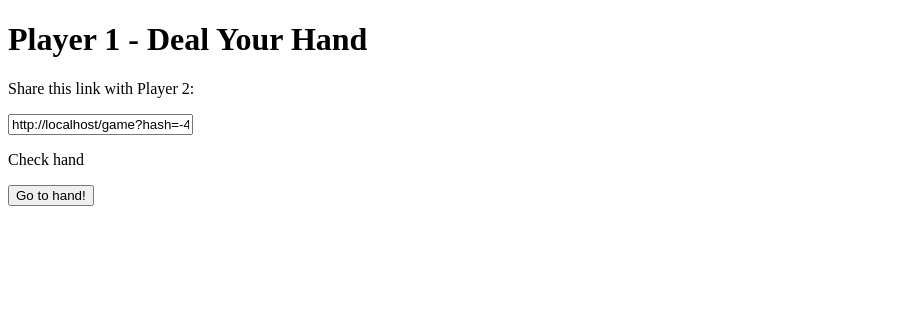
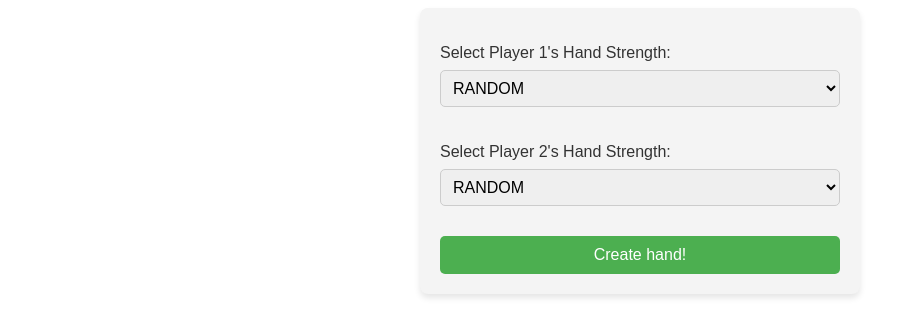
Before and after one commit to viirret/heads-up-hand, a SvelteKit app: page / in a window 1280 px wide. Shown: the top 336 px of the page, without its empty margins (0-915 px from the left). Built offline with nearby package versions, Linux system fonts and the light colour scheme.

Commit message:
Multiple choice for game creation

```diff
--- a/src/lib/card_image.ts
+++ b/src/lib/card_image.ts
@@ -1,5 +1,6 @@
 import { extractRank, extractSuit, rankValue } from '$lib/poker';
 
+// Get file path for a specific card.
 export function getCardImage(card: string): string {
 	const rank = extractRank(card);
 	const suit = extractSuit(card);
--- a/src/lib/deck.ts
+++ b/src/lib/deck.ts
@@ -1,3 +1,6 @@
+import { extractSuit, countSuits, extractRank } from '$lib/poker';
+
+// Create a deck of all cards.
 export function createDeck(): string[] {
 	const suits = ['hearts', 'diamonds', 'clubs', 'spades'];
 
@@ -14,6 +17,77 @@ export function createDeck(): string[] {
 	return deck;
 }
 
+// This is like a "ready deck",
+// we are only using these cards of the full deck.
+export type DeckType = {
+	player1Hand: string[];
+	player2Hand: string[];
+	communityCards: string[];
+};
+
+// Deal random cards for certain amount
+export function dealRandomAmount(amount: number): string[] {
+	let randomDeck = shuffleDeck(createDeck());
+	return randomDeck.slice(0, amount);
+}
+
+// Deal two cards that are suited.
+export function dealSuitedHand(): string[] {
+	let cards: string[];
+	let suits: string[];
+
+	// Keep dealing until a suited hand is found
+	do {
+		cards = dealRandomAmount(2);
+		suits = cards.map((card) => extractSuit(card));
+	} while (suits[0] !== suits[1]);
+
+	return cards;
+}
+
+// Deal two cards that are offsuit.
+export function dealOffsuitHand(): string[] {
+	let cards: string[];
+	let suits: string[];
+
+	// Keep dealing until a offsuite hand is found
+	do {
+		cards = dealRandomAmount(2);
+		suits = cards.map((card) => extractSuit(card));
+	} while (suits[0] === suits[1]);
+
+	return cards;
+}
+
+// Deal two cards that form a pair.
+export function dealPairedHand(): string[] {
+	let deck = shuffleDeck(createDeck());
+
+	// Extract only the ranks from the deck
+	const ranks = deck.map((card) => extractRank(card));
+
+	// Find the first rank that appears twice
+	const pairRank = ranks.find((rank, index) => ranks.indexOf(rank) !== index);
+
+	// Find the first two cards in the deck with that rank
+	const pair = deck.filter((card) => extractRank(card) === pairRank).slice(0, 2);
+
+	return pair;
+}
+
+// Check if player cards, opponent cards or community cards contain duplicates.
+export function verifyUniqueness(
+	hand1: string[],
+	hand2: string[],
+	communityCards: string[]
+): boolean {
+	return (
+		hand1.every((card) => !hand2.includes(card)) &&
+		hand1.every((card) => !communityCards.includes(card)) &&
+		hand2.every((card) => !communityCards.includes(card))
+	);
+}
+
 // Fisher-Yates shuffle algorithm
 function shuffleDeck(deck: string[]): string[] {
 	for (let i = deck.length - 1; i > 0; i--) {
@@ -22,22 +96,3 @@ function shuffleDeck(deck: string[]): string[] {
 	}
 	return deck;
 }
-
-export function dealGame(): {
-	player1Hand: string[];
-	player2Hand: string[];
-	commonCards: string[];
-} {
-	let deck = shuffleDeck(createDeck());
-
-	// Deal two cards for Player 1
-	const player1Hand = [deck[0], deck[1]];
-
-	// Deal two cards for Player 2
-	const player2Hand = [deck[2], deck[3]];
-
-	// Deal five common cards
-	const commonCards = [deck[4], deck[5], deck[6], deck[7], deck[8]];
-
-	return { player1Hand, player2Hand, commonCards };
-}
--- a/src/lib/gamedata.ts
+++ b/src/lib/gamedata.ts
@@ -3,6 +3,6 @@ export type Role = 'player1' | 'player2' | undefined;
 export type GameData = {
 	player1Hand: string[];
 	player2Hand: string[];
-	commonCards: string[];
+	communityCards: string[];
 	role: Role;
 };
--- a/src/lib/poker.ts
+++ b/src/lib/poker.ts
@@ -18,6 +18,7 @@ export function rankValue(rank: string): number {
 	else return parseInt(rank, 10); // For numeric values like '2', '9', etc.
 }
 
+// The "type" of "class" of a hand.
 export enum HandType {
 	royal_flush = 'Royal flush',
 	straight_flush = 'Straight flush',
@@ -31,12 +32,14 @@ export enum HandType {
 	high_card = 'High card'
 }
 
+// Hand in poker.ts
 export type Hand = {
 	type: HandType;
 	order: (typeof handOrder)[HandType];
 	hand: string[];
 };
 
+// Result of river hand comparison.
 export enum HandResult {
 	victory = 'VICTORY',
 	loss = 'LOSS',
@@ -57,6 +60,7 @@ const handOrder = {
 	[HandType.high_card]: 10
 };
 
+// Compare two hands against each other.
 export function compareHands(ownHand: Hand, opponentHand: Hand): HandResult {
 	if (ownHand.order < opponentHand.order) {
 		return HandResult.victory;
@@ -69,76 +73,77 @@ export function compareHands(ownHand: Hand, opponentHand: Hand): HandResult {
 	}
 }
 
-export function createHand(ownHand: string[], commonCards: string[]): Hand {
-	if (isRoyalFlush(ownHand, commonCards)) {
+// Get hand "type" from hand.
+export function createHand(ownHand: string[], communityCards: string[]): Hand {
+	if (isRoyalFlush(ownHand, communityCards)) {
 		return {
 			type: HandType.royal_flush,
 			order: handOrder[HandType.royal_flush],
-			hand: combineReadyHand(ownHand, commonCards)
+			hand: combineReadyHand(ownHand, communityCards)
 		};
-	} else if (isStraightFlush(ownHand, commonCards)) {
+	} else if (isStraightFlush(ownHand, communityCards)) {
 		return {
 			type: HandType.straight_flush,
 			order: handOrder[HandType.straight_flush],
-			hand: combineReadyHand(ownHand, commonCards)
+			hand: combineReadyHand(ownHand, communityCards)
 		};
-	} else if (isFourOfAKind(ownHand, commonCards)) {
+	} else if (isFourOfAKind(ownHand, communityCards)) {
 		return {
 			type: HandType.four_of_a_kind,
 			order: handOrder[HandType.four_of_a_kind],
-			hand: combineReadyHand(ownHand, commonCards)
+			hand: combineReadyHand(ownHand, communityCards)
 		};
-	} else if (isFullHouse(ownHand, commonCards)) {
+	} else if (isFullHouse(ownHand, communityCards)) {
 		return {
 			type: HandType.full_house,
 			order: handOrder[HandType.full_house],
-			hand: combineReadyHand(ownHand, commonCards)
+			hand: combineReadyHand(ownHand, communityCards)
 		};
-	} else if (isFlush(ownHand, commonCards)) {
+	} else if (isFlush(ownHand, communityCards)) {
 		return {
 			type: HandType.flush,
 			order: handOrder[HandType.flush],
-			hand: combineReadyHand(ownHand, commonCards)
+			hand: combineReadyHand(ownHand, communityCards)
 		};
-	} else if (isStraight(ownHand, commonCards)) {
+	} else if (isStraight(ownHand, communityCards)) {
 		return {
 			type: HandType.straight,
 			order: handOrder[HandType.straight],
-			hand: combineReadyHand(ownHand, commonCards)
+			hand: combineReadyHand(ownHand, communityCards)
 		};
-	} else if (isThreeOfAKind(ownHand, commonCards)) {
+	} else if (isThreeOfAKind(ownHand, communityCards)) {
 		return {
 			type: HandType.three_of_a_kind,
 			order: handOrder[HandType.three_of_a_kind],
-			hand: combineReadyHand(ownHand, commonCards)
+			hand: combineReadyHand(ownHand, communityCards)
 		};
-	} else if (isTwoPair(ownHand, commonCards)) {
+	} else if (isTwoPair(ownHand, communityCards)) {
 		return {
 			type: HandType.two_pair,
 			order: handOrder[HandType.two_pair],
-			hand: combineReadyHand(ownHand, commonCards)
+			hand: combineReadyHand(ownHand, communityCards)
 		};
-	} else if (isPair(ownHand, commonCards)) {
+	} else if (isPair(ownHand, communityCards)) {
 		return {
 			type: HandType.pair,
 			order: handOrder[HandType.pair],
-			hand: combineReadyHand(ownHand, commonCards)
+			hand: combineReadyHand(ownHand, communityCards)
 		};
 	} else {
 		return {
 			type: HandType.high_card,
 			order: handOrder[HandType.high_card],
-			hand: combineReadyHand(ownHand, commonCards)
+			hand: combineReadyHand(ownHand, communityCards)
 		};
 	}
 }
 
-function combineReadyHand(ownHand: string[], commonCard: string[]): string[] {
-	return [...ownHand, ...commonCard];
+function combineReadyHand(ownHand: string[], communityCards: string[]): string[] {
+	return [...ownHand, ...communityCards];
 }
 
 // Count occurrences of each rank
-function countRanks(ranks: string[]): Record<string, number> {
+export function countRanks(ranks: string[]): Record<string, number> {
 	return ranks.reduce(
 		(count, rank) => {
 			count[rank] = (count[rank] || 0) + 1;
@@ -149,7 +154,7 @@ function countRanks(ranks: string[]): Record<string, number> {
 }
 
 // Count occurrences of each suit
-function countSuits(suits: string[]): Record<string, number> {
+export function countSuits(suits: string[]): Record<string, number> {
 	return suits.reduce(
 		(count, suit) => {
 			count[suit] = (count[suit] || 0) + 1;
@@ -160,34 +165,37 @@ function countSuits(suits: string[]): Record<string, number> {
 }
 
 // Checking if Royal Flush cards are indeed royal.
-function isRoyal(ownHand: string[], commonCards: string[]): boolean {
-	const cards = [...commonCards, ...ownHand];
+function isRoyal(ownHand: string[], communityCards: string[]): boolean {
+	const cards = [...communityCards, ...ownHand];
 
 	const royalRanks = ['10', 'J', 'Q', 'K', 'A'];
 	const ranks = cards.map((card) => extractRank(card));
 	return royalRanks.every((rank) => ranks.includes(rank));
 }
 
-function isRoyalFlush(ownHand: string[], commonCards: string[]): boolean {
-	if (isStraightFlush(ownHand, commonCards)) {
-		if (isRoyal(ownHand, commonCards)) {
+// Does the hand form royal flush?
+function isRoyalFlush(ownHand: string[], communityCards: string[]): boolean {
+	if (isStraightFlush(ownHand, communityCards)) {
+		if (isRoyal(ownHand, communityCards)) {
 			return true;
 		}
 	}
 	return false;
 }
 
-function isStraightFlush(ownHand: string[], commonCards: string[]): boolean {
-	if (isFlush(ownHand, commonCards)) {
-		if (isStraight(ownHand, commonCards)) {
+// Does the hand form straight flush?
+function isStraightFlush(ownHand: string[], communityCards: string[]): boolean {
+	if (isFlush(ownHand, communityCards)) {
+		if (isStraight(ownHand, communityCards)) {
 			return true;
 		}
 	}
 	return false;
 }
 
-function isFourOfAKind(ownHand: string[], commonCards: string[]): boolean {
-	const cards = [...commonCards, ...ownHand];
+// Does the hand form quads?
+function isFourOfAKind(ownHand: string[], communityCards: string[]): boolean {
+	const cards = [...communityCards, ...ownHand];
 
 	const ranks = cards.map((card) => extractRank(card));
 	const rankCount = countRanks(ranks);
@@ -195,8 +203,9 @@ function isFourOfAKind(ownHand: string[], commonCards: string[]): boolean {
 	return Object.values(rankCount).some((count) => count === 4);
 }
 
-function isFullHouse(ownHand: string[], commonCards: string[]): boolean {
-	const cards = [...commonCards, ...ownHand];
+// Does the hand form full house?
+function isFullHouse(ownHand: string[], communityCards: string[]): boolean {
+	const cards = [...communityCards, ...ownHand];
 	const ranks = cards.map((card) => extractRank(card));
 	const rankCount = countRanks(ranks);
 
@@ -206,8 +215,9 @@ function isFullHouse(ownHand: string[], commonCards: string[]): boolean {
 	return hasThreeOfAKind && hasPair;
 }
 
-function isFlush(ownHand: string[], commonCards: string[]): boolean {
-	const cards = [...commonCards, ...ownHand];
+// Does the hand form flush?
+function isFlush(ownHand: string[], communityCards: string[]): boolean {
+	const cards = [...communityCards, ...ownHand];
 	const suits = cards.map((card) => extractSuit(card));
 	const suitCount = countSuits(suits);
 
@@ -215,8 +225,9 @@ function isFlush(ownHand: string[], commonCards: string[]): boolean {
 	return Object.values(suitCount).some((count) => count >= 5);
 }
 
-function isStraight(ownHand: string[], commonCards: string[]): boolean {
-	const cards = [...commonCards, ...ownHand];
+// Does the hand form straight?
+function isStraight(ownHand: string[], communityCards: string[]): boolean {
+	const cards = [...communityCards, ...ownHand];
 
 	// Extract the rank part from each card and convert it to numeric values
 	const ranks = cards.map((card) => rankValue(extractRank(card)));
@@ -236,16 +247,18 @@ function isStraight(ownHand: string[], commonCards: string[]): boolean {
 	return lowStraight.every((rank) => uniqueRanks.includes(rank));
 }
 
-function isThreeOfAKind(ownHand: string[], commonCards: string[]): boolean {
-	const cards = [...commonCards, ...ownHand];
+// Does the hand form trips?
+function isThreeOfAKind(ownHand: string[], communityCards: string[]): boolean {
+	const cards = [...communityCards, ...ownHand];
 	const ranks = cards.map((card) => extractRank(card));
 	const rankCount = countRanks(ranks);
 
 	return Object.values(rankCount).some((count) => count === 3);
 }
 
-function isTwoPair(ownHand: string[], commonCards: string[]): boolean {
-	const cards = [...commonCards, ...ownHand];
+// Does the hand form two pair?
+function isTwoPair(ownHand: string[], communityCards: string[]): boolean {
+	const cards = [...communityCards, ...ownHand];
 	const ranks = cards.map((card) => extractRank(card));
 	const rankCount = countRanks(ranks);
 
@@ -254,19 +267,22 @@ function isTwoPair(ownHand: string[], commonCards: string[]): boolean {
 	return pairs.length === 2;
 }
 
-function isPair(ownHand: string[], commonCards: string[]): boolean {
-	const cards = [...commonCards, ...ownHand];
+// Does the hand form a pair?
+function isPair(ownHand: string[], communityCards: string[]): boolean {
+	const cards = [...communityCards, ...ownHand];
 	const ranks = cards.map((card) => extractRank(card));
 	const rankCount = countRanks(ranks);
 
 	return Object.values(rankCount).some((count) => count === 2);
 }
 
+// Get the highest rank value in hand.
 function getHighestCard(hand: string[]): number {
 	const ranks = hand.map((card) => rankValue(extractRank(card)));
 	return Math.max(...ranks);
 }
 
+// Compare high cards (with straights).
 function compareHighCard(ownCard: number, opponentCard: number): HandResult {
 	return ownCard > opponentCard
 		? HandResult.victory
@@ -275,6 +291,7 @@ function compareHighCard(ownCard: number, opponentCard: number): HandResult {
 			: HandResult.split;
 }
 
+// Compare hand kickers.
 function compareKickers(ownHand: string[], opponentHand: string[]): HandResult {
 	const ownKickers = ownHand.map((card) => rankValue(extractRank(card))).sort((a, b) => b - a);
 	const opponentKickers = opponentHand
@@ -289,6 +306,7 @@ function compareKickers(ownHand: string[], opponentHand: string[]): HandResult {
 	return HandResult.split;
 }
 
+// Get rank of quads.
 function getFourOfAKind(hand: string[]): number {
 	const ranks = hand.map((card) => extractRank(card));
 	const rankCount = countRanks(ranks);
@@ -300,6 +318,7 @@ function getFourOfAKind(hand: string[]): number {
 	return -1;
 }
 
+// Get rank of trips.
 function getThreeOfAKind(hand: string[]): number {
 	const ranks = hand.map((card) => extractRank(card));
 	const rankCount = countRanks(ranks);
@@ -311,6 +330,7 @@ function getThreeOfAKind(hand: string[]): number {
 	return -1;
 }
 
+// Get ranks of two pairs.
 function getTwoPairs(hand: string[]): number[] {
 	const ranks = hand.map((card) => extractRank(card));
 	const rankCount = countRanks(ranks);
@@ -323,6 +343,7 @@ function getTwoPairs(hand: string[]): number[] {
 	return pairs.sort((a, b) => b - a);
 }
 
+// Get rank of pair.
 function getPair(hand: string[]): number {
 	const ranks = hand.map((card) => extractRank(card));
 	const rankCount = countRanks(ranks);
@@ -334,6 +355,7 @@ function getPair(hand: string[]): number {
 	return -1;
 }
 
+// Compare highest, then the next highest etc. (Compare flushes)
 function compareHighCards(ownHand: string[], opponentHand: string[]): HandResult {
 	const ownRanks = ownHand.map((card) => rankValue(extractRank(card))).sort((a, b) => b - a);
 	const opponentRanks = opponentHand
@@ -348,6 +370,7 @@ function compareHighCards(ownHand: string[], opponentHand: string[]): HandResult
 	return HandResult.split;
 }
 
+// Execute comparison logic between same "type" of hands.
 function compareSameStrenght(ownHand: Hand, opponentHand: Hand): HandResult {
 	if (ownHand.order != opponentHand.order) {
 		console.error('Expecting same strenght comparison!');
--- a/src/routes/+page.svelte
+++ b/src/routes/+page.svelte
@@ -1,20 +1,49 @@
 <script lang="ts">
-	import { onMount } from 'svelte';
 	import { goto } from '$app/navigation';
-	import { dealGame } from '$lib/deck';
+	import {
+		dealOffsuitHand,
+		dealPairedHand,
+		dealRandomAmount,
+		dealSuitedHand,
+		verifyUniqueness,
+		type DeckType
+	} from '$lib/deck';
 	import { createHash } from '$lib/hash';
 	import type { GameData } from '$lib/gamedata';
 
 	let g: GameData = {
 		player1Hand: [],
 		player2Hand: [],
-		commonCards: [],
+		communityCards: [],
 		role: 'player1'
 	};
 
+	// Links
 	let shareableLink = '';
 	let ownLink = '';
 
+	// Input field value.
+	enum Choice {
+		random = 'RANDOM',
+		weak = 'WEAK',
+		strong = 'STRONG',
+		suited = 'SUITED',
+		offsuit = 'OFFSUIT',
+		pair = 'PAIR',
+		custom = 'CUSTOM'
+	}
+
+	// Input field choices.
+	let player1Choice = Choice.random;
+	let player2Choice = Choice.random;
+
+	// Store the custom input if "Custom" is selected
+	let player1CustomInput = '';
+	let player2CustomInput = '';
+
+	let handsCreated = false;
+
+	// Create link from gamedata.
 	function createLink(gameData: GameData) {
 		const gameDataString = JSON.stringify(gameData);
 		const hash = createHash(gameDataString);
@@ -22,30 +51,191 @@
 		return `${window.location.origin}/game?hash=${hash}`;
 	}
 
-	function startGame() {
-		const cardData = dealGame();
-		g.player1Hand = cardData.player1Hand;
-		g.player2Hand = cardData.player2Hand;
-		g.commonCards = cardData.commonCards;
+	// Initialize page components.
+	function initializeComponents(deck: DeckType) {
+		g.player1Hand = deck.player1Hand;
+		g.player2Hand = deck.player2Hand;
+		g.communityCards = deck.communityCards;
 
 		shareableLink = createLink({
 			player1Hand: g.player1Hand,
 			player2Hand: g.player2Hand,
-			commonCards: g.commonCards,
+			communityCards: g.communityCards,
 			role: 'player2'
 		});
-
 		ownLink = createLink(g);
 	}
-	onMount(() => {
-		startGame();
-	});
+
+	// Create hand based on user choices.
+	function createHand() {
+		let playerHand: string[] = [];
+		let opponentHand: string[] = [];
+		switch (player1Choice) {
+			case Choice.random:
+				playerHand = dealRandomAmount(2);
+				break;
+			case Choice.weak:
+				break;
+			case Choice.strong:
+				break;
+			case Choice.suited:
+				playerHand = dealSuitedHand();
+				break;
+			case Choice.offsuit:
+				playerHand = dealOffsuitHand();
+			case Choice.pair:
+				playerHand = dealPairedHand();
+				break;
+			case Choice.custom:
+				break;
+		}
+
+		switch (player2Choice) {
+			case Choice.random:
+				opponentHand = dealRandomAmount(2);
+				break;
+			case Choice.weak:
+				break;
+			case Choice.strong:
+				break;
+			case Choice.suited:
+				opponentHand = dealSuitedHand();
+				break;
+			case Choice.offsuit:
+				opponentHand = dealOffsuitHand();
+				break;
+			case Choice.pair:
+				opponentHand = dealPairedHand();
+				break;
+			case Choice.custom:
+				break;
+		}
+
+		const communityCards = dealRandomAmount(5);
+		if (verifyUniqueness(playerHand, opponentHand, communityCards)) {
+			const deck: DeckType = {
+				player1Hand: playerHand,
+				player2Hand: opponentHand,
+				communityCards: communityCards
+			};
+			initializeComponents(deck);
+			handsCreated = true;
+			console.log('Created hand!');
+
+			// Re-try if uniqueness fails.
+		} else {
+			console.log('Uniqueness failure, retrying.');
+			createHand();
+		}
+	}
+
+	// Log the selected player choices when they change
+	function logChoice(player: string, choice: Choice) {
+		console.log(`${player} selected: ${choice}`);
+	}
 </script>
 
-<h1>Player 1 - Deal Your Hand</h1>
-{#if g.player1Hand.length && g.player2Hand.length && g.commonCards.length}
-	<p>Share this link with Player 2:</p>
-	<input readonly value={shareableLink} />
-	<p>Check hand</p>
-	<button on:click={() => goto(ownLink)}>Go to hand!</button>
-{/if}
+<div class="container">
+	<!-- Input fields for Player 1 and Player 2 choices -->
+	<p>Select Player 1's Hand Strength:</p>
+	<select bind:value={player1Choice} on:change={() => logChoice('Player 1', player1Choice)}>
+		{#each Object.values(Choice) as choice}
+			<option value={choice}>{choice}</option>
+		{/each}
+	</select>
+
+	<!-- If Player 1 selects "Custom", show a text input for custom input -->
+	{#if player1Choice === Choice.custom}
+		<p>Enter custom hand strength for Player 1:</p>
+		<input type="text" bind:value={player1CustomInput} placeholder="Enter custom hand strength" />
+	{/if}
+
+	<p>Select Player 2's Hand Strength:</p>
+	<select bind:value={player2Choice} on:change={() => logChoice('Player 2', player2Choice)}>
+		{#each Object.values(Choice) as choice}
+			<option value={choice}>{choice}</option>
+		{/each}
+	</select>
+
+	<!-- If Player 2 selects "Custom", show a text input for custom input -->
+	{#if player2Choice === Choice.custom}
+		<p>Enter custom hand strength for Player 2:</p>
+		<input type="text" bind:value={player2CustomInput} placeholder="Enter custom hand strength" />
+	{/if}
+
+	<br />
+	<button on:click={() => createHand()}>Create hand!</button>
+
+	{#if handsCreated}
+		{#if g.player1Hand.length && g.player2Hand.length && g.communityCards.length}
+			<p>Share this link with Player 2:</p>
+			<input readonly value={shareableLink} />
+			<p>Check hand</p>
+			<button on:click={() => goto(ownLink)}>Go to hand!</button>
+		{/if}
+	{/if}
+</div>
+
+<style>
+	p {
+		font-family: Arial, sans-serif;
+		font-size: 1rem;
+		color: #333;
+		margin-bottom: 8px;
+	}
+
+	select,
+	input[type='text'],
+	input[readonly] {
+		width: 100%;
+		padding: 8px;
+		margin-bottom: 15px;
+		border: 1px solid #ccc;
+		border-radius: 5px;
+		font-size: 1rem;
+	}
+
+	button {
+		background-color: #4caf50;
+		color: white;
+		padding: 10px 20px;
+		border: none;
+		border-radius: 5px;
+		font-size: 1rem;
+		cursor: pointer;
+		margin-top: 10px;
+	}
+
+	button:hover {
+		background-color: #45a049;
+	}
+
+	input[type='text'] {
+		border: 1px solid #ddd;
+		box-shadow: inset 1px 1px 3px rgba(0, 0, 0, 0.1);
+	}
+
+	input[readonly] {
+		background-color: #f9f9f9;
+		color: #777;
+		cursor: not-allowed;
+	}
+
+	.container {
+		max-width: 400px;
+		margin: 0 auto;
+		padding: 20px;
+		background-color: #f4f4f4;
+		border-radius: 8px;
+		box-shadow: 0 4px 6px rgba(0, 0, 0, 0.1);
+	}
+
+	.container button {
+		width: 100%;
+	}
+
+	.container select,
+	.container input {
+		margin-bottom: 20px;
+	}
+</style>
```
Also changed, not shown: src/lib/odds.ts (+10 -5 lines), src/routes/game/+page.svelte (+17 -17 lines).
